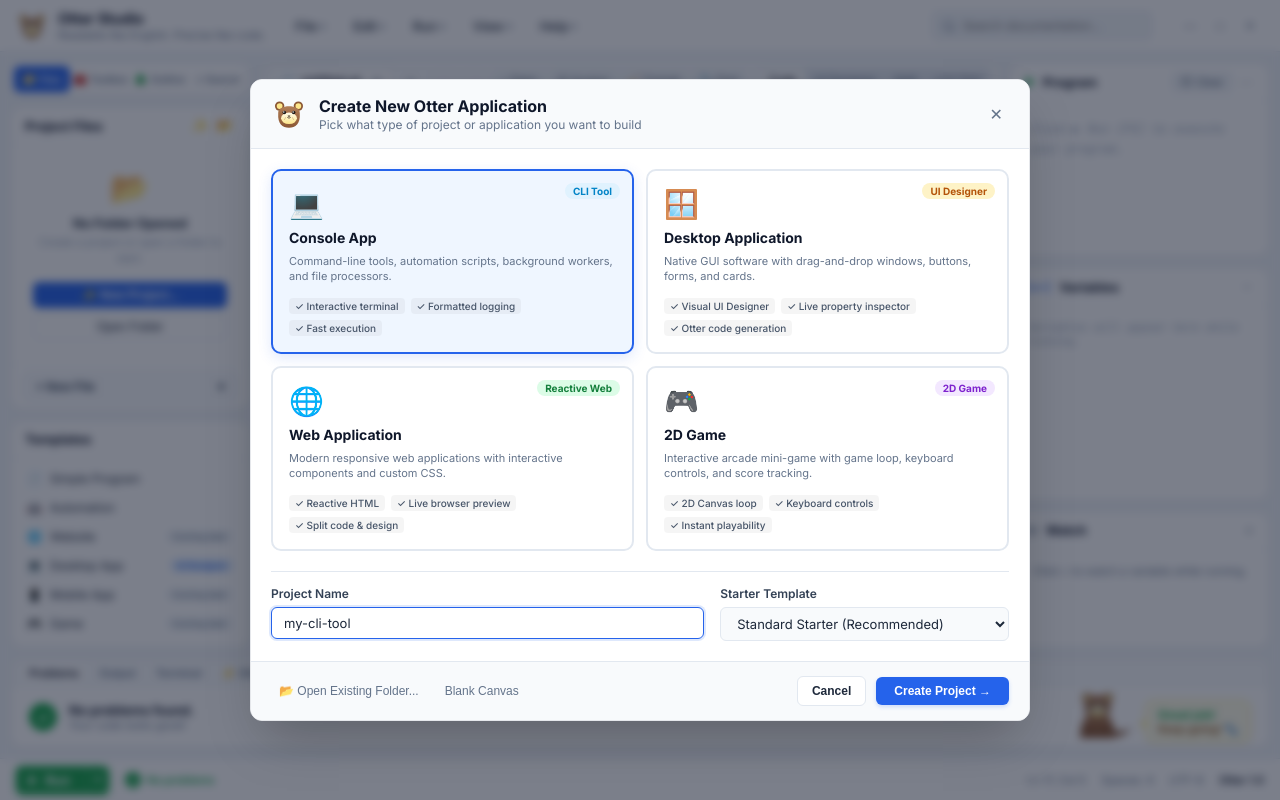
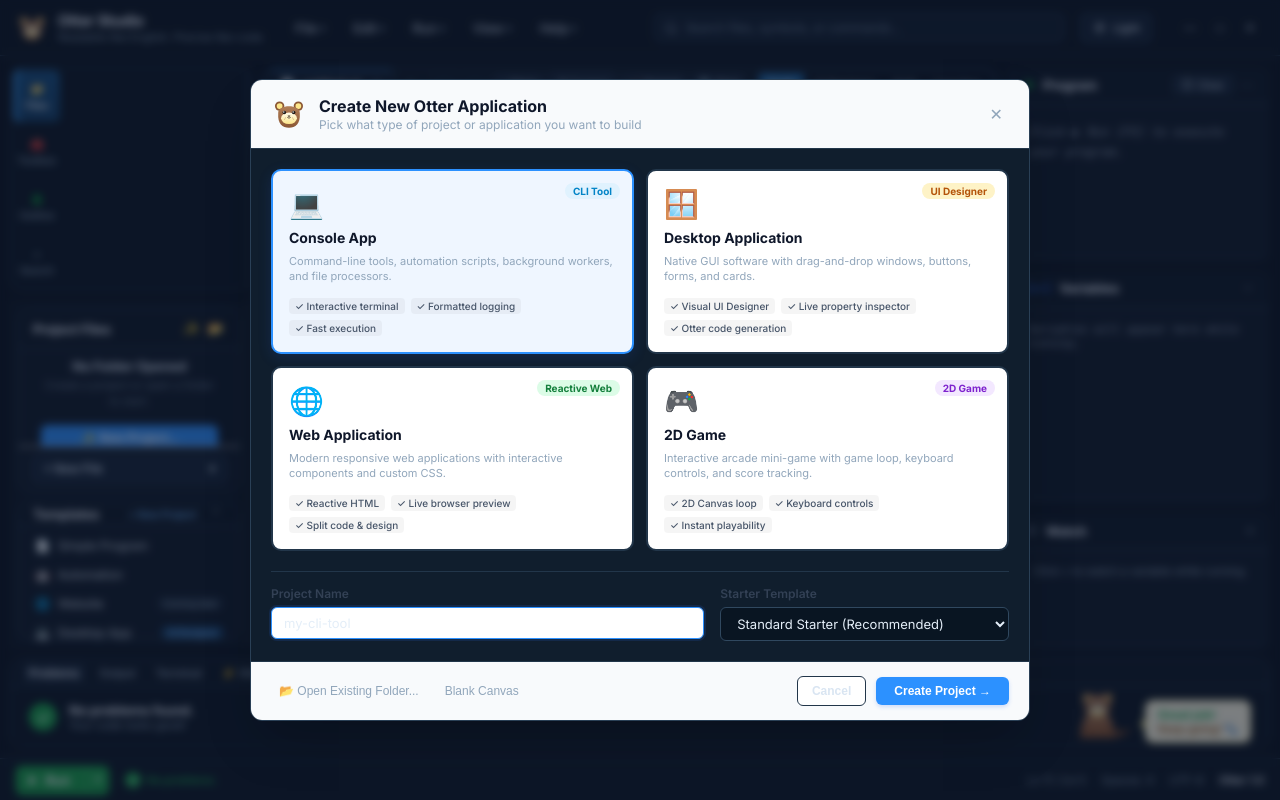
Before and after one commit to Heavens-Lava/otterPS, a website with bundled scripts: page otter-studio/index.html in a window 1280 px wide. Built offline with nearby package versions, Linux system fonts and the light colour scheme; files whose address does not match are found by name.

Commit message:
studio: add dark workbench and project-aware templates

```diff
--- /dev/null
+++ b/otter-studio/css/studio-dark.css
@@ -0,0 +1,376 @@
+/* Professional workbench shell and opt-in dark theme.
+   Application previews intentionally keep their own target styling. */
+
+/* Shared dense workbench geometry for both themes. */
+.studio-workspace {
+  padding: 0;
+  gap: 0;
+}
+
+.sidebar-left {
+  width: 300px;
+  display: grid;
+  grid-template-columns: 54px minmax(0, 1fr);
+  grid-template-rows: minmax(0, 1fr);
+  gap: 0;
+  border-right: 1px solid var(--border-card);
+}
+
+.sidebar-tab-switcher {
+  grid-column: 1;
+  grid-row: 1;
+  flex-direction: column;
+  justify-content: flex-start;
+  border: 0;
+  border-right: 1px solid var(--border-card);
+  border-radius: 0;
+  padding: 8px 4px;
+  box-shadow: none;
+}
+
+.sidebar-switch-btn {
+  flex: 0 0 52px;
+  width: 46px;
+  min-height: 52px;
+  flex-direction: column;
+  gap: 4px;
+  border-radius: 5px;
+  font-size: 9px;
+}
+
+.sidebar-switch-btn .tab-btn-icon {
+  font-size: 17px;
+}
+
+.sidebar-pane {
+  grid-column: 2;
+  grid-row: 1;
+  padding: 8px;
+  gap: 8px;
+  overflow: hidden;
+}
+
+.center-work-area,
+.studio-bottom-drawer,
+.panel-card {
+  border-radius: 0;
+  box-shadow: none;
+}
+
+.sidebar-right {
+  width: 300px;
+  gap: 0;
+  border-left: 1px solid var(--border-card);
+}
+
+.sidebar-right .panel-card {
+  border-width: 0 0 1px;
+}
+
+.studio-bottom-drawer {
+  margin: 0;
+  height: 132px;
+  border-width: 1px 0 0;
+}
+
+.studio-statusbar {
+  height: 30px;
+  margin-top: 0;
+}
+
+/* Dark workbench palette. */
+body.theme-dark {
+  --bg-app: #07111d;
+  --bg-card: #0d1927;
+  --bg-hover: #17283a;
+  --bg-active: #20364c;
+  --bg-selected: #123c64;
+  --border-subtle: #22364a;
+  --border-card: #263b50;
+  --text-main: #d9e5f2;
+  --text-muted: #91a6bb;
+  --text-faint: #657b91;
+  --accent-blue: #2c91ff;
+  --accent-green: #2cc56f;
+  --accent-green-hover: #24a960;
+  background: var(--bg-app);
+  color: var(--text-main);
+  color-scheme: dark;
+}
+
+.theme-dark .studio-header {
+  height: 56px;
+  background: #08131f;
+  border-color: var(--border-card);
+}
+
+.theme-dark .brand-title,
+.theme-dark .panel-card-title,
+.theme-dark .problem-title,
+.theme-dark .otter-ver-tag {
+  color: #eef6ff;
+}
+
+.theme-dark .brand-subtitle {
+  color: #7f96ab;
+}
+
+.theme-dark .menu-item,
+.theme-dark .win-btn {
+  color: #c7d5e4;
+}
+
+.theme-dark .menu-item:hover,
+.theme-dark .win-btn:hover {
+  background: #18283a;
+  color: #fff;
+}
+
+.theme-dark .header-search-input {
+  width: min(520px, 32vw);
+  background: #0d1b2b;
+  border-color: #294057;
+  color: #dce9f6;
+}
+
+.theme-dark .header-search-input:focus {
+  width: min(560px, 36vw);
+  background: #101f31;
+  border-color: var(--accent-blue);
+}
+
+.theme-dark .header-search-input::placeholder {
+  color: #71879d;
+}
+
+.theme-dark .theme-toggle-btn {
+  background: #101f31;
+  border-color: #294057;
+  color: #cbd9e7;
+}
+
+.theme-dark .studio-workspace,
+.theme-dark .sidebar-tab-switcher,
+.theme-dark .sidebar-left,
+.theme-dark .sidebar-right,
+.theme-dark .center-work-area,
+.theme-dark .panel-card,
+.theme-dark .studio-bottom-drawer,
+.theme-dark .studio-statusbar {
+  background: var(--bg-app);
+  border-color: var(--border-card);
+}
+
+.theme-dark .sidebar-tab-switcher {
+  background: #091522;
+}
+
+.theme-dark .sidebar-switch-btn {
+  color: #8298ad;
+}
+
+.theme-dark .sidebar-switch-btn:hover {
+  color: #e8f2fc;
+  background: #14273a;
+}
+
+.theme-dark .sidebar-switch-btn.is-active {
+  background: linear-gradient(180deg, #144f82, #113e67);
+  color: #fff;
+  box-shadow: inset 3px 0 #32a0ff;
+}
+
+.theme-dark .sidebar-pane {
+  background: #0b1724;
+}
+
+.theme-dark .panel-card {
+  background: #0d1927;
+}
+
+.theme-dark .panel-card-header,
+.theme-dark .drawer-header,
+.theme-dark .editor-tabs-bar {
+  background: #0b1724;
+  border-color: var(--border-card);
+}
+
+.theme-dark .project-folder-root,
+.theme-dark .project-folder-item,
+.theme-dark .project-file-item,
+.theme-dark .template-item,
+.theme-dark .outline-symbol,
+.theme-dark .program-output-body,
+.theme-dark .workspace-search-summary,
+.theme-dark .workspace-search-results {
+  color: var(--text-main);
+}
+
+.theme-dark .project-file-item:hover,
+.theme-dark .project-folder-item:hover,
+.theme-dark .template-item:hover,
+.theme-dark .outline-symbol:hover {
+  background: var(--bg-hover);
+}
+
+.theme-dark .project-file-item.is-active,
+.theme-dark .template-item.is-active {
+  background: #173a5c;
+  color: #72b7ff;
+}
+
+.theme-dark .new-file-btn,
+.theme-dark .btn-clean-action-sec,
+.theme-dark .workspace-search-input,
+.theme-dark .workspace-search-submit,
+.theme-dark .pill-action-btn,
+.theme-dark .tab-quick-btn {
+  background: #122235;
+  border-color: #294057;
+  color: #c9d8e7;
+}
+
+.theme-dark .templates-new-project-btn {
+  color: #6bb6ff;
+}
+
+.theme-dark .badge-pill {
+  background: #17283a;
+  color: #8fa4b9;
+}
+
+.theme-dark .badge-ui {
+  background: #133f68;
+  color: #79bdff;
+}
+
+.theme-dark .editor-tab {
+  background: #101d2b;
+  border-color: #263a4f;
+  color: #8fa5ba;
+}
+
+.theme-dark .editor-tab:hover {
+  background: #152639;
+  color: #e7f1fb;
+}
+
+.theme-dark .editor-tab.is-active {
+  background: #0d1927;
+  color: #f0f7ff;
+  border-top-color: #2f9cff;
+}
+
+.theme-dark .mode-switch-pills {
+  background: #07111d;
+  border: 1px solid #20364a;
+}
+
+.theme-dark .mode-pill {
+  color: #8fa4b9;
+}
+
+.theme-dark .mode-pill.is-active {
+  background: linear-gradient(180deg, #1769ad, #12538a);
+  color: #fff;
+  box-shadow: inset 0 0 0 1px #2d91df;
+}
+
+.theme-dark .code-viewport,
+.theme-dark .line-numbers-gutter,
+.theme-dark .code-text-area {
+  background: #091522;
+}
+
+.theme-dark .line-numbers-gutter {
+  color: #536a80;
+  border-color: #1a2b3d;
+}
+
+.theme-dark .code-text-area {
+  color: #dbe8f5;
+  caret-color: #7ec2ff;
+}
+
+.theme-dark .active-line {
+  background: rgba(36, 74, 106, 0.38);
+}
+
+.theme-dark .code-cursor {
+  background: #79bdff;
+  box-shadow: 0 0 5px rgba(121, 189, 255, 0.55);
+}
+
+.theme-dark .tok-comment { color: #7890a8; font-style: italic; }
+.theme-dark .tok-kw { color: #50b4ff; }
+.theme-dark .tok-var { color: #e2edf8; }
+.theme-dark .tok-str { color: #f5a35c; }
+.theme-dark .tok-num { color: #74d6c0; }
+
+.theme-dark .studio-bottom-drawer,
+.theme-dark .drawer-content {
+  background: #091522;
+}
+
+.theme-dark .drawer-tab.is-active {
+  background: #152639;
+  color: #f1f7fd;
+}
+
+.theme-dark .terminal-history,
+.theme-dark .terminal-input,
+.theme-dark .output-tab-log {
+  color: #d4e1ee !important;
+}
+
+.theme-dark .terminal-input-row {
+  border-color: #263a4f !important;
+}
+
+.theme-dark .terminal-prompt {
+  color: #5fd58e !important;
+}
+
+.theme-dark .studio-statusbar {
+  background: #0a1623;
+  color: #8399ae;
+}
+
+.theme-dark .dropdown-menu,
+.theme-dark .navigation-palette,
+.theme-dark .new-project-dialog {
+  background: #101e2d;
+  border-color: #2a4056;
+  color: var(--text-main);
+}
+
+.theme-dark .navigation-palette-heading,
+.theme-dark .navigation-item-detail,
+.theme-dark .navigation-item-meta,
+.theme-dark .navigation-palette-help {
+  color: #8da2b7;
+}
+
+.theme-dark .navigation-palette-input,
+.theme-dark .config-input,
+.theme-dark .config-select {
+  background: #091522;
+  border-color: #30485f;
+  color: #e4eef8;
+}
+
+.theme-dark .navigation-palette-item {
+  color: #e4eef8;
+}
+
+.theme-dark .navigation-palette-item:hover,
+.theme-dark .navigation-palette-item.is-selected {
+  background: #173a5c;
+}
+
+@media (max-width: 1100px) {
+  .sidebar-left { width: 250px; }
+  .sidebar-right { width: 240px; }
+  .theme-toggle-label { display: none; }
+  .theme-toggle-btn { min-width: 32px; width: 32px; }
+}
--- a/otter-studio/css/studio.css
+++ b/otter-studio/css/studio.css
@@ -175,6 +175,29 @@ body {
   width: 260px;
 }
 
+.theme-toggle-btn {
+  min-width: 72px;
+  height: 30px;
+  display: inline-flex;
+  align-items: center;
+  justify-content: center;
+  gap: 6px;
+  border: 1px solid var(--border-subtle);
+  border-radius: 6px;
+  background: var(--bg-card);
+  color: var(--text-main);
+  font: 600 11px var(--font-ui);
+  cursor: pointer;
+}
+
+.theme-toggle-btn:hover {
+  background: var(--bg-hover);
+}
+
+.theme-toggle-icon {
+  font-size: 14px;
+}
+
 .window-controls {
   display: flex;
   align-items: center;
@@ -494,6 +517,37 @@ body {
 
 .templates-card {
   flex: 1;
+  min-height: 38px;
+  transition: flex 160ms ease, max-height 160ms ease;
+}
+
+.templates-card.is-collapsed {
+  flex: 0 0 38px !important;
+  max-height: 38px;
+}
+
+.templates-card.is-collapsed .templates-list {
+  display: none;
+}
+
+.templates-new-project-btn {
+  border: 0;
+  border-radius: 4px;
+  padding: 3px 6px;
+  background: transparent;
+  color: var(--accent-blue);
+  font: 600 10px var(--font-ui);
+  cursor: pointer;
+}
+
+.templates-new-project-btn:hover {
+  background: var(--bg-hover);
+}
+
+.templates-toggle-btn {
+  width: 20px;
+  height: 20px;
+  font-size: 13px;
 }
 
 .templates-list {
--- a/otter-studio/index.html
+++ b/otter-studio/index.html
@@ -15,8 +15,9 @@
   <link rel="stylesheet" href="css/studio.css">
   <link rel="stylesheet" href="css/canvas.css">
   <link rel="stylesheet" href="css/components.css">
+  <link rel="stylesheet" href="css/studio-dark.css">
 </head>
-<body class="theme-light">
+<body class="theme-dark">
   <div class="studio-shell">
     <!-- Top Global Header -->
     <header class="studio-header">
@@ -71,8 +72,13 @@
           <svg class="search-icon" width="14" height="14" viewBox="0 0 24 24" fill="none" stroke="currentColor" stroke-width="2">
             <circle cx="11" cy="11" r="8"/><line x1="21" y1="21" x2="16.65" y2="16.65"/>
           </svg>
-          <input type="text" class="header-search-input" placeholder="Search documentation..." />
+          <input type="text" class="header-search-input" placeholder="Search files, symbols, or commands..." />
         </div>
+
+        <button class="theme-toggle-btn" id="btnThemeToggle" type="button" title="Switch to light theme" aria-label="Switch to light theme">
+          <span class="theme-toggle-icon" aria-hidden="true">☀</span>
+          <span class="theme-toggle-label">Light</span>
+        </button>
 
         <!-- Window Controls -->
         <div class="window-controls">
@@ -136,11 +142,15 @@
             </div>
           </div>
 
-          <div class="panel-card templates-card" style="flex: 0.9;">
-            <div class="panel-card-header">
+          <div class="panel-card templates-card" id="templatesCard" style="flex: 0.9;">
+            <div class="panel-card-header templates-card-header">
               <span class="panel-card-title">Templates</span>
+              <div class="header-action-btns">
+                <button class="templates-new-project-btn" id="btnTemplatesNewProject" type="button">+ New Project</button>
+                <button class="icon-btn-minimal templates-toggle-btn" id="btnToggleTemplates" type="button" title="Collapse templates" aria-label="Collapse templates" aria-expanded="true">⌃</button>
+              </div>
             </div>
-            <div class="templates-list">
+            <div class="templates-list" id="templatesList">
               <div class="template-item" data-template="simple">
                 <span class="template-icon">📄</span>
                 <span class="template-name">Simple Program</span>
--- a/otter-studio/js/app.js
+++ b/otter-studio/js/app.js
@@ -14,6 +14,32 @@ import { renderPreview } from './components/preview.js';
 import { OtterStudioIde } from './ide.js';
 
 document.addEventListener('DOMContentLoaded', async () => {
+  const themeToggle = document.getElementById('btnThemeToggle');
+  const storedTheme = localStorage.getItem('otter-studio-theme');
+  const initialTheme = storedTheme === 'light' || storedTheme === 'dark' ? storedTheme : 'dark';
+
+  function applyTheme(theme) {
+    const dark = theme === 'dark';
+    document.body.classList.toggle('theme-dark', dark);
+    document.body.classList.toggle('theme-light', !dark);
+    if (themeToggle) {
+      const nextTheme = dark ? 'light' : 'dark';
+      const label = dark ? 'Light' : 'Dark';
+      themeToggle.querySelector('.theme-toggle-icon').textContent = dark ? '☀' : '☾';
+      themeToggle.querySelector('.theme-toggle-label').textContent = label;
+      themeToggle.title = `Switch to ${nextTheme} theme`;
+      themeToggle.setAttribute('aria-label', themeToggle.title);
+      themeToggle.setAttribute('aria-pressed', String(dark));
+    }
+  }
+
+  applyTheme(initialTheme);
+  themeToggle?.addEventListener('click', () => {
+    const nextTheme = document.body.classList.contains('theme-dark') ? 'light' : 'dark';
+    localStorage.setItem('otter-studio-theme', nextTheme);
+    applyTheme(nextTheme);
+  });
+
   // Initialize Core In-Memory Model & CSS AST Engine
   const defaultTpl = StarterTemplates['blank'];
   const uiModel = new OtterUiModel();
--- a/otter-studio/js/ide.js
+++ b/otter-studio/js/ide.js
@@ -27,6 +27,7 @@ export class OtterStudioIde {
     this.externalCheckIntervalMs = 2000;
     this.workspaceFiles = [];
     this.workspaceSymbols = [];
+    this.templatesCollapsed = false;
     this.navigationMode = null;
     this.navigationItems = [];
     this.filteredNavigationItems = [];
@@ -219,6 +220,15 @@ export class OtterStudioIde {
         window.dispatchEvent(new CustomEvent('otter:open-new-project'));
       });
     }
+    this.templatesCard = document.getElementById('templatesCard');
+    this.btnToggleTemplates = document.getElementById('btnToggleTemplates');
+    this.btnTemplatesNewProject = document.getElementById('btnTemplatesNewProject');
+    this.btnToggleTemplates?.addEventListener('click', () => {
+      this.setTemplatesCollapsed(!this.templatesCollapsed);
+    });
+    this.btnTemplatesNewProject?.addEventListener('click', () => {
+      window.dispatchEvent(new CustomEvent('otter:open-new-project'));
+    });
 
     // Editor Elements
     this.codeViewport = document.getElementById('codeViewport');
@@ -398,9 +408,23 @@ export class OtterStudioIde {
   }
 
   // --- Project Tree & Workspace Management ---
+  setTemplatesCollapsed(collapsed) {
+    this.templatesCollapsed = Boolean(collapsed);
+    if (!this.templatesCard) return;
+
+    this.templatesCard.classList.toggle('is-collapsed', this.templatesCollapsed);
+    if (this.btnToggleTemplates) {
+      this.btnToggleTemplates.textContent = this.templatesCollapsed ? '⌄' : '⌃';
+      this.btnToggleTemplates.title = this.templatesCollapsed ? 'Expand templates' : 'Collapse templates';
+      this.btnToggleTemplates.setAttribute('aria-label', this.btnToggleTemplates.title);
+      this.btnToggleTemplates.setAttribute('aria-expanded', String(!this.templatesCollapsed));
+    }
+  }
+
   renderCleanProjectTree() {
     this.currentProjectFolder = null;
     this.currentProjectName = null;
+    this.setTemplatesCollapsed(false);
     if (!this.projectTreeEl) return;
     this.projectTreeEl.innerHTML = `
       <div class="no-project-box">
@@ -444,6 +468,7 @@ export class OtterStudioIde {
       if (data && data.tree && data.tree.length > 0) {
         this.currentProjectFolder = data.rootPath || folder;
         this.currentProjectName = data.name || folder;
+        this.setTemplatesCollapsed(true);
         this.workspaceFiles = flattenProjectFiles(data.tree, this.currentProjectFolder);
         this.renderProjectTree(data.tree, this.currentProjectName, this.currentProjectFolder);
         this.refreshWorkspaceSymbols();
--- a/otter-studio/package.json
+++ b/otter-studio/package.json
@@ -6,7 +6,7 @@
   "scripts": {
     "dev": "node serve.mjs",
     "start": "node serve.mjs",
-    "check": "node --check serve.mjs && node --check js/ide.js && node --check js/app.js && node --check js/navigation/symbol-index.js && node --check scripts/external-change.test.mjs && node --check scripts/navigation.test.mjs && node --check scripts/smoke.mjs && npm test",
-    "test": "node scripts/external-change.test.mjs && node scripts/navigation.test.mjs && node scripts/smoke.mjs"
+    "check": "node --check serve.mjs && node --check js/ide.js && node --check js/app.js && node --check js/navigation/symbol-index.js && node --check scripts/external-change.test.mjs && node --check scripts/navigation.test.mjs && node --check scripts/workspace-shell.test.mjs && node --check scripts/smoke.mjs && npm test",
+    "test": "node scripts/external-change.test.mjs && node scripts/navigation.test.mjs && node scripts/workspace-shell.test.mjs && node scripts/smoke.mjs"
   }
 }
```
Also changed, not shown: otter-studio/scripts/workspace-shell.test.mjs (added, +27 -0 lines).
